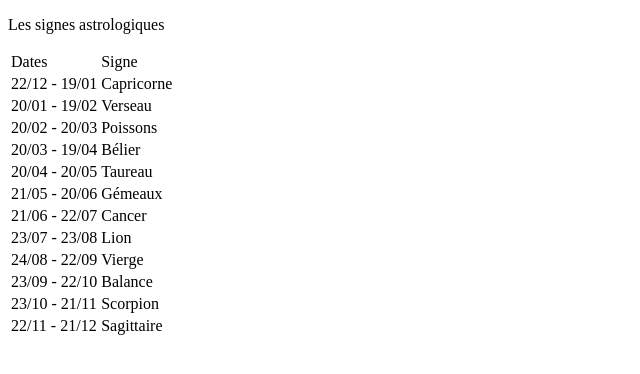
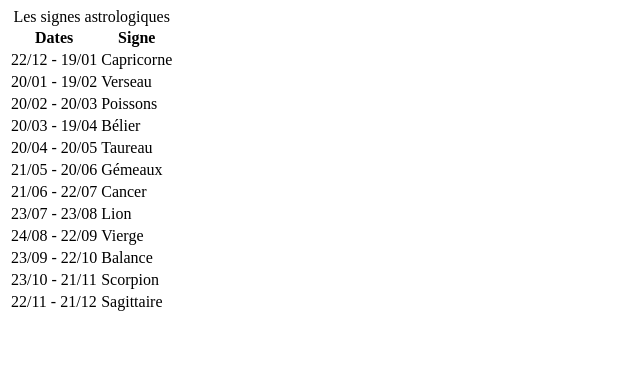
Before and after one commit to guylainecastellano/html-css-p1ex4, a plain HTML site: page index.html in a window 1280 px wide. Shown: the whole page, without its empty margins (0-640 px from the left). Drawn offline with Linux system fonts and the light colour scheme.

Commit message:
ex4partie1 html fait

```diff
--- a/index.html
+++ b/index.html
@@ -3,14 +3,14 @@
   <head>
     <meta charset="utf-8"/>
     <title>exercice4partie1</title>
-    <link href="assets/css/style.css" rel=stylesheet type="text/css"/>
+    <link rel="stylesheet" href="assets/css/style.css"/>
   </head>
   <body>
-    <p id="boldText">Les signes astrologiques</p>
     <table>
+      <caption id="boldText">Les signes astrologiques</caption>
       <tr>
-        <td> Dates</td>
-        <td> Signe</td>
+        <th> Dates</th>
+        <th> Signe</th>
       </tr>
       <tr>
         <td>22/12 - 19/01</td>
@@ -53,5 +53,6 @@
         <td>22/11 - 21/12</td>
         <td>Sagittaire</td>
       </tr>
-  </body>
+    </table>
+    </body>
 </html>
```
